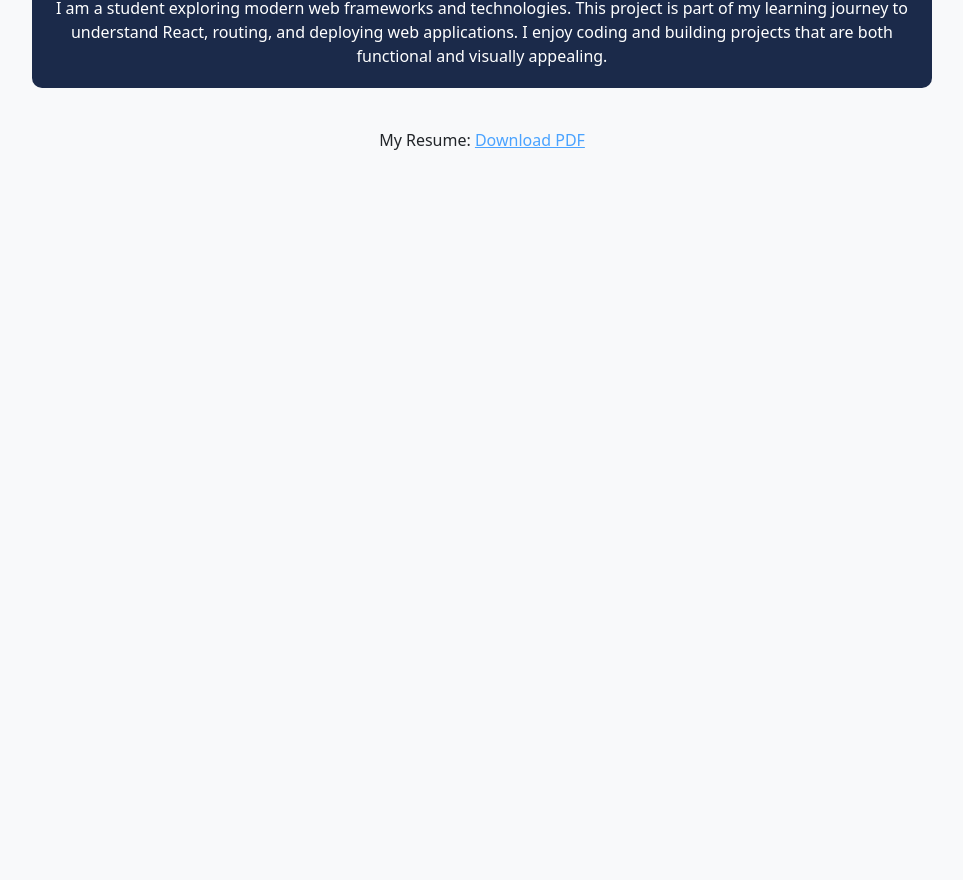
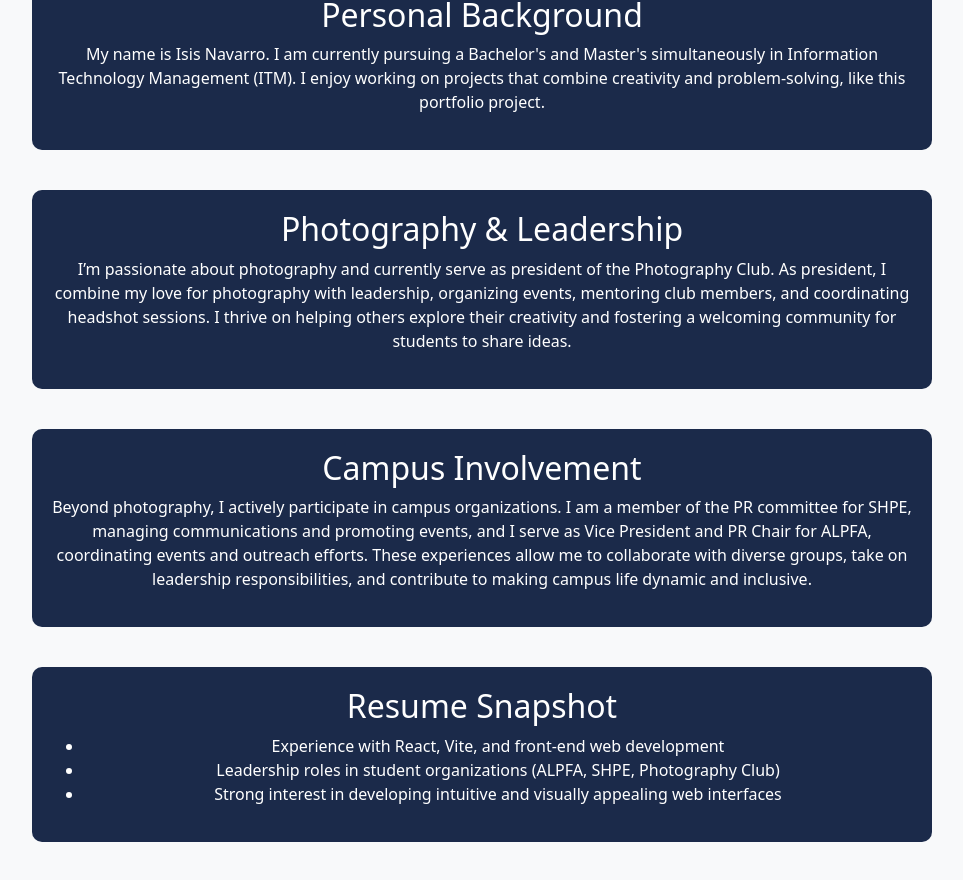
Before and after one commit to IsisXN/ITMD-543-Framework-Exploration, a React (Vite) app in the folder ITMD543-Framework/: page /about in a window 1280 px wide. Shown: the part 212-1092 px from the top of the page, without its empty margins (158-1121 px from the left). Before the commit the page ends 880 px from the top, so only its background shows below. Built offline with nearby package versions, Linux system fonts and the light colour scheme.

Commit message:
Update About.jsx

```diff
--- a/ITMD543-Framework/src/pages/About.jsx
+++ b/ITMD543-Framework/src/pages/About.jsx
@@ -1,17 +1,46 @@
 // src/pages/About.jsx
 import React from "react";
+import ResumeImage from "../assets/images/ResumeISIS.png";
+
 
 export default function About() {
   return (
     <div className="page">
       <h1>About Me</h1>
-      <p className="page-description">
-        I am a student exploring modern web frameworks and technologies. This project is part of
-        my learning journey to understand React, routing, and deploying web applications. I enjoy
-        coding and building projects that are both functional and visually appealing.
-      </p>
-      <div style={{ textAlign: "center", marginTop: "30px" }}>
-        <p>My Resume: <a href="#" style={{ color: "#4aa3ff" }}>Download PDF</a></p>
+
+      {/* Description Sections */}
+      <div className="page-description">
+        <h2>Personal Background</h2>
+        <p>
+          My name is Isis Navarro. I am currently pursuing a Bachelor's and Master's simultaneously in Information Technology Management (ITM).
+          I enjoy working on projects that combine creativity and problem-solving, like this portfolio project.
+        </p>
+      </div>
+
+      <div className="page-description">
+        <h2>Photography & Leadership</h2>
+        <p>
+          I’m passionate about photography and currently serve as president of the Photography Club. As president, I combine my love for photography with leadership, organizing events, mentoring club members, and coordinating headshot sessions.
+          I thrive on helping others explore their creativity and fostering a welcoming community for students to share ideas.
+        </p>
+      </div>
+
+      <div className="page-description">
+        <h2>Campus Involvement</h2>
+        <p>
+          Beyond photography, I actively participate in campus organizations. I am a member of the PR committee for SHPE, managing communications and promoting events, and I serve as Vice President and PR Chair for ALPFA, coordinating events and outreach efforts.
+          These experiences allow me to collaborate with diverse groups, take on leadership responsibilities, and contribute to making campus life dynamic and inclusive.
+        </p>
+      </div>
+
+      {/* Resume Snapshot */}
+      <div className="page-description">
+        <h2>Resume Snapshot</h2>
+        <ul>
+          <li>Experience with React, Vite, and front-end web development</li>
+          <li>Leadership roles in student organizations (ALPFA, SHPE, Photography Club)</li>
+          <li>Strong interest in developing intuitive and visually appealing web interfaces</li>
+        </ul>
       </div>
     </div>
   );
```
